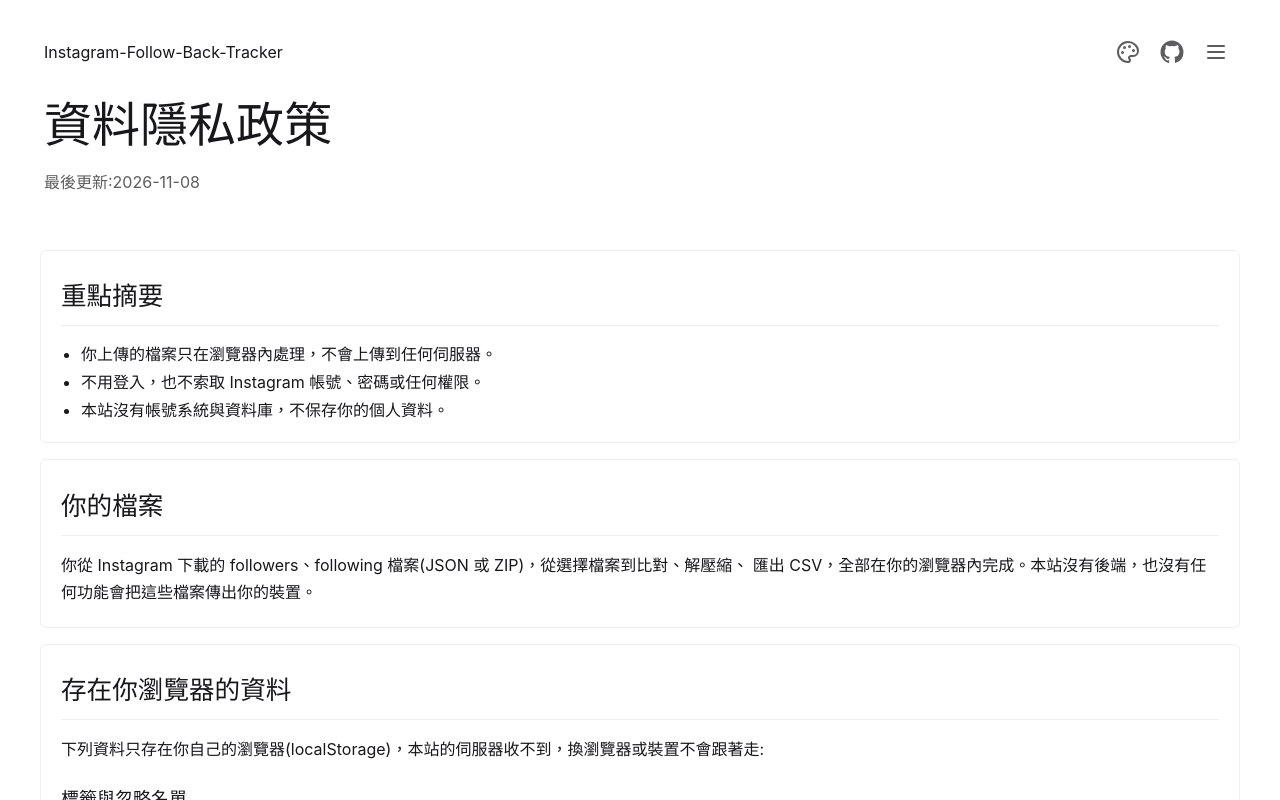
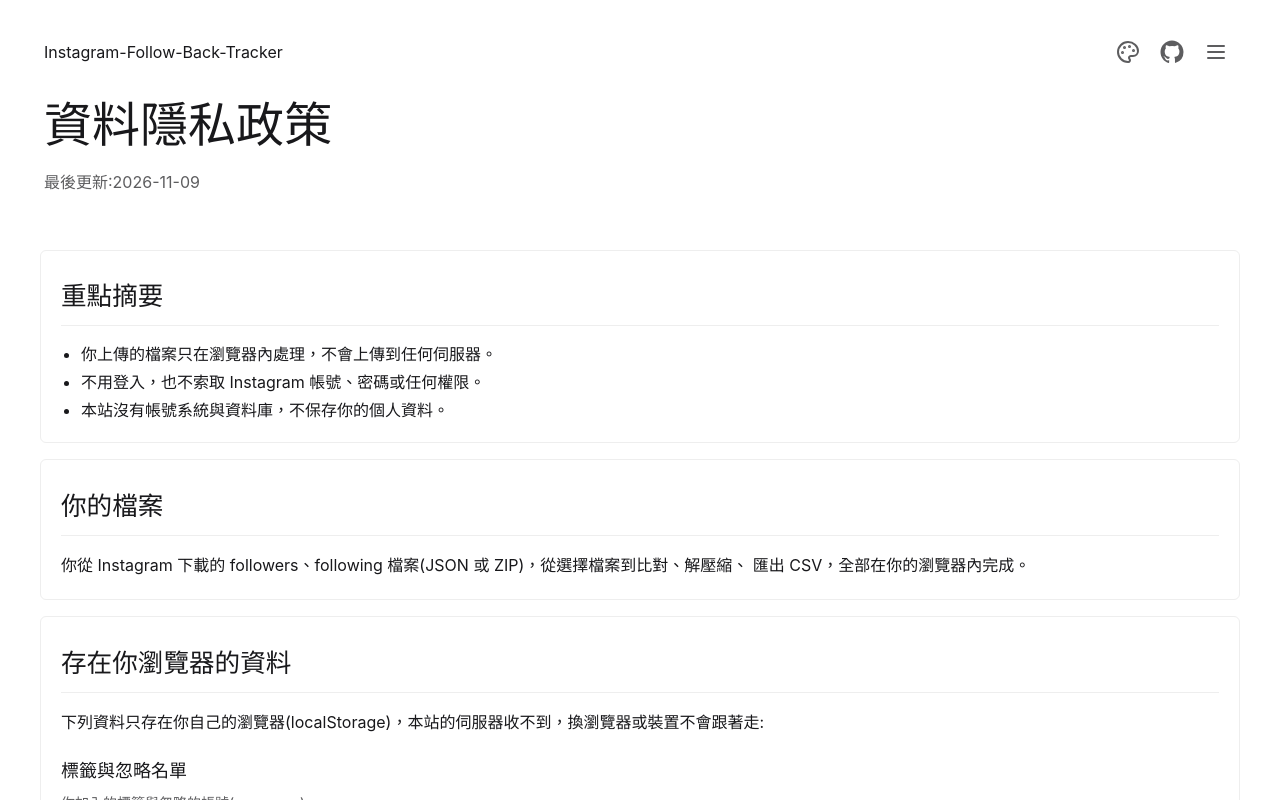
Before and after one commit to Xiang511/Instagram-Follow-Back-Tracker, a Nuxt app in the folder Instagram-Follow-Back-Tracker/: page /privacy in a window 1280 px wide. Shown: the top 800 px of the page. Built offline with nearby package versions, Linux system fonts and the light colour scheme.

Commit message:
feat: 更新隱私政策文字

```diff
--- a/Instagram-Follow-Back-Tracker/app/pages/privacy.vue
+++ b/Instagram-Follow-Back-Tracker/app/pages/privacy.vue
@@ -6,7 +6,7 @@ useSeoMeta({
   description: '說明本站如何處理你的檔案、儲存在瀏覽器的資料，以及用到的第三方服務。',
 })
 
-const updatedAt = '2026-11-08'
+const updatedAt = '2026-11-09'
 
 // 摘要:與首頁「資料隱私政策」的三項承諾一致
 const summary = [
@@ -73,7 +73,7 @@ const services = [
       <BaseSection title="你的檔案">
         <p>
           你從 Instagram 下載的 followers、following 檔案(JSON 或 ZIP)，從選擇檔案到比對、解壓縮、
-          匯出 CSV，全部在你的瀏覽器內完成。本站沒有後端，也沒有任何功能會把這些檔案傳出你的裝置。
+          匯出 CSV，全部在你的瀏覽器內完成。
         </p>
       </BaseSection>
     </BaseCard>
```
